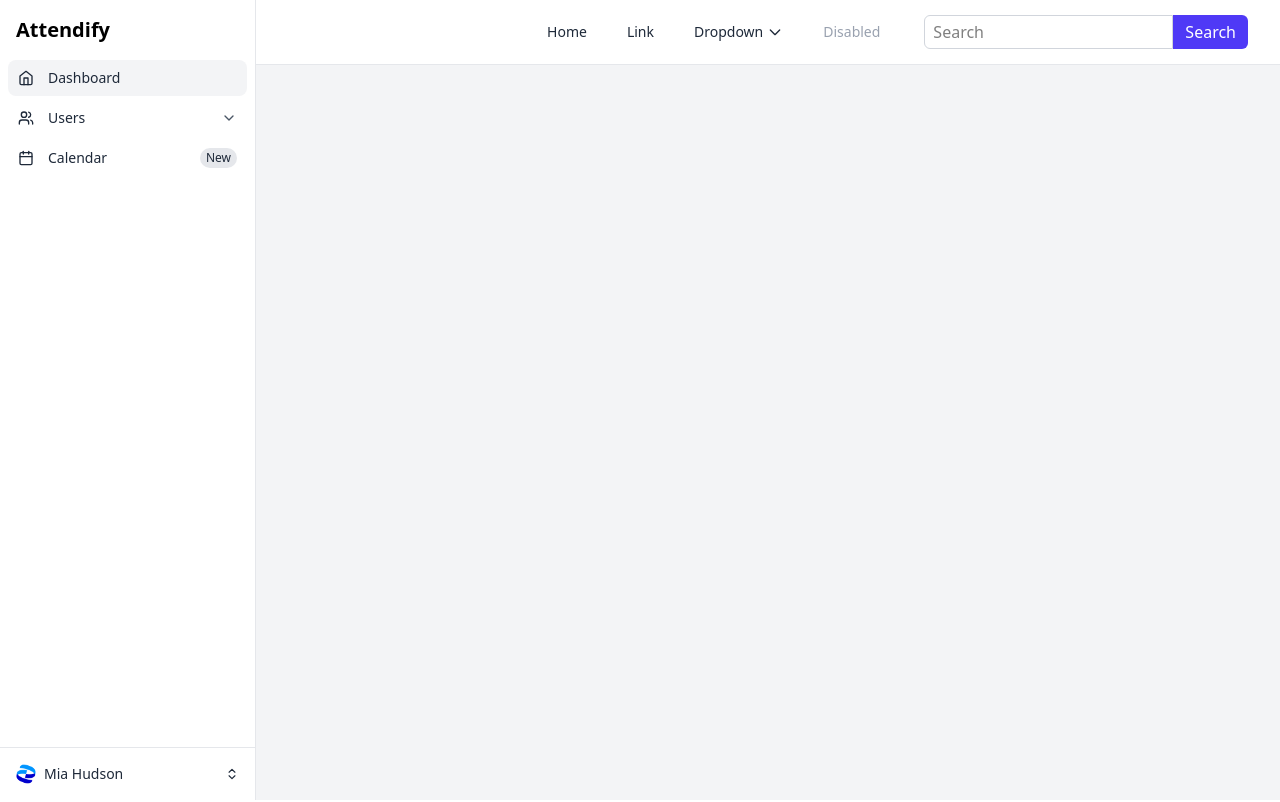
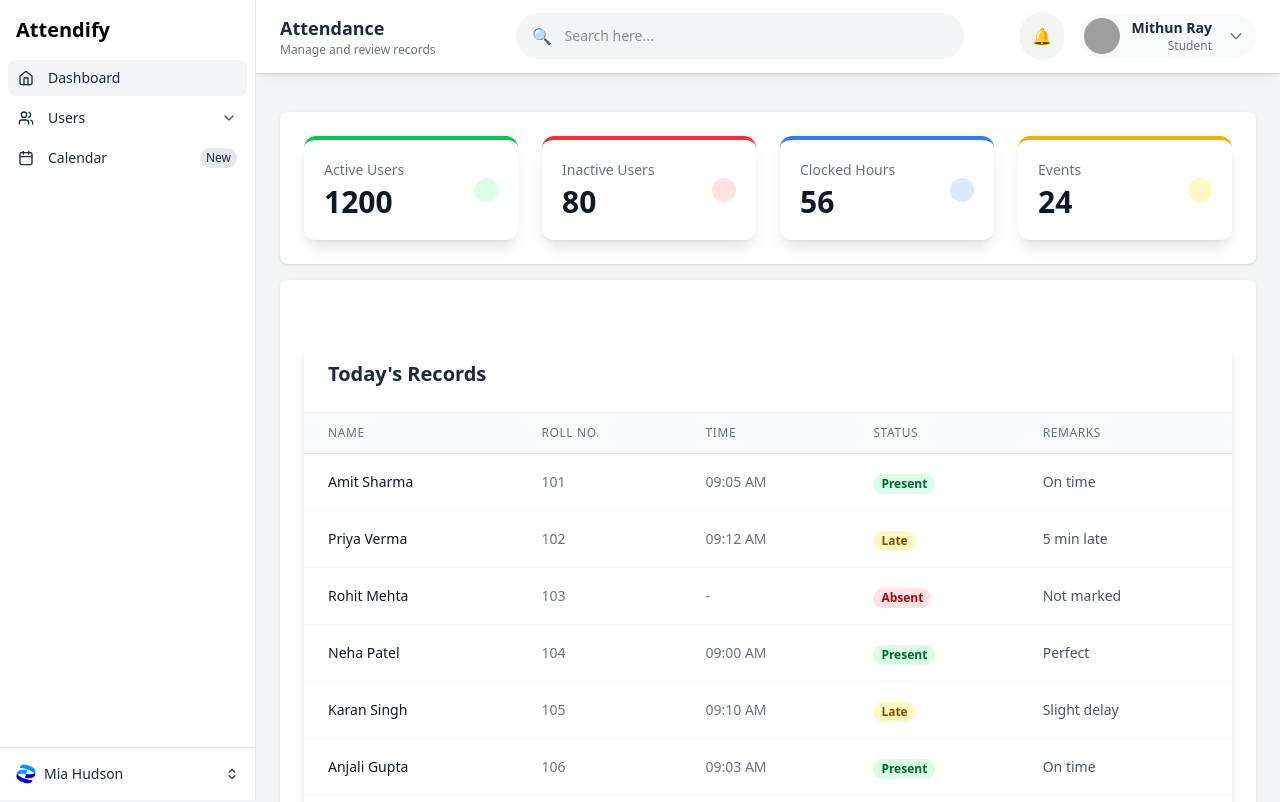
Before and after one commit to Chetan13334/Attendance_Management, a React (Vite) app: page /dashboard in a window 1280 px wide. Shown: the top 802 px of the page. Built offline with nearby package versions, Linux system fonts and the light colour scheme; no server answers; sample sign-in values are in the browser's storage; grey boxes are pictures that could not be loaded.

Commit message:
update navbar and dashboard content

```diff
--- a/src/components/common/Navbar.jsx
+++ b/src/components/common/Navbar.jsx
@@ -1,49 +1,114 @@
-import React from 'react'
+import React, { useState } from 'react';
+import { X } from 'lucide-react';
 
-function Navbar() {
-  return (
-    <>
-    <nav class="bg-white border-b border-gray-200">
-  <div class="max-w-7xl mx-auto px-4 sm:px-6 lg:px-8">
-    <div class="flex justify-between h-16 items-center">
+const Navbar = () => {
+    const [isProfileOpen, setIsProfileOpen] = useState(false);
 
-      <a href="#" class="text-xl font-bold text-gray-800">Navbar</a>
+    const [searchValue, setSearchValue] = useState('');
 
 
-      <div class="hidden sm:flex space-x-4 items-center">
-        <a href="#" class="text-gray-800 hover:text-indigo-600 px-3 py-2 rounded-md text-sm font-medium">Home</a>
-        <a href="#" class="text-gray-800 hover:text-indigo-600 px-3 py-2 rounded-md text-sm font-medium">Link</a>
+    const handleClear = () => {
+        setSearchValue('');
+    };
 
 
-        <div class="relative group">
-          <button class="flex items-center text-gray-800 hover:text-indigo-600 px-3 py-2 rounded-md text-sm font-medium">
-            Dropdown
-            <svg class="ml-1 h-4 w-4" xmlns="http://www.w3.org/2000/svg" fill="none" viewBox="0 0 24 24" stroke="currentColor">
-              <path stroke-linecap="round" stroke-linejoin="round" stroke-width="2" d="M19 9l-7 7-7-7" />
-            </svg>
+    const handleChange = (e) => {
+        setSearchValue(e.target.value);
+    };
+
+
+    return (
+        <nav className="w-full bg-white border-b shadow-sm fixed top-0 left-0 right-0 z-40 lg:pl-64">
+
+            <div className="px-4 sm:px-6 py-3 flex items-center justify-between">
+
+
+                <div className="flex-shrink-0 mr-4 sm:mr-8">
+
+                    <h2 className="text-sm lg:text-lg font-bold text-gray-800">Attendance</h2>
+
+                    <p className="text-[0.6rem] lg:text-xs text-gray-500">Manage and review records</p>
+                </div>
+
+
+                <div className="flex-1 max-w-xs sm:max-w-md lg:mx-auto">
+                    <div className="relative">
+
+                        <span className="absolute inset-y-0 left-0 flex items-center pl-4 text-gray-400">
+                            🔍
+                        </span>
+                        <input
+                            type="search"
+                            placeholder="Search here..."
+                            value={searchValue}
+                            onChange={handleChange}
+
+                            style={{ WebkitAppearance: 'none', MozAppearance: 'textfield' }}
+                            className="w-full pl-12 pr-4 sm:pr-16 py-3 text-sm bg-gray-100 rounded-full border border-gray-100 focus:outline-none focus:ring-indigo-300 focus:border-indigo-300 transition duration-150 text-gray-800"
+                        />
+
+
+                        {searchValue && (
+                            <button
+                                onClick={handleClear}
+
+                                className="flex absolute inset-y-0 right-0 items-center pr-4 text-gray-500 hover:text-gray-700 transition duration-150"
+                                title="Clear search"
+                            >
+
                             </button>
-          <div class="absolute left-0 mt-2 w-48 bg-white border border-gray-200 rounded-md shadow-lg opacity-0 group-hover:opacity-100 invisible group-hover:visible transition-opacity">
-            <a href="#" class="block px-4 py-2 text-gray-700 hover:bg-gray-100">Action</a>
-            <a href="#" class="block px-4 py-2 text-gray-700 hover:bg-gray-100">Another action</a>
-            <div class="border-t border-gray-200"></div>
-            <a href="#" class="block px-4 py-2 text-gray-700 hover:bg-gray-100">Something else here</a>
+                        )}
                     </div>
                 </div>
 
-        <a href="#" class="text-gray-400 px-3 py-2 rounded-md text-sm font-medium cursor-not-allowed">Disabled</a>
+
+                <div className="flex items-center space-x-2 sm:space-x-4 ml-2 flex-shrink-0">
 
 
-        <form class="flex ml-4">
-          <input type="search" placeholder="Search" class="px-2 py-1 border border-gray-300 rounded-l-md focus:outline-none focus:ring-1 focus:ring-indigo-500 focus:border-indigo-500"/>
-          <button type="submit" class="px-3 py-1 bg-indigo-600 text-white rounded-r-md hover:bg-indigo-700">Search</button>
-        </form>
+                    <button className="p-2 sm:p-3 rounded-full bg-gray-100 hover:bg-gray-200">
+                        🔔
+                    </button>
+
+
+                    <div className="relative">
+                        <button
+                            className="flex items-center space-x-1 sm:space-x-3 p-1 bg-gray-50 rounded-full cursor-pointer hover:bg-gray-100 transition focus:outline-none"
+                            onClick={() => setIsProfileOpen(!isProfileOpen)}
+                        >
+                            <div className="w-8 h-8 sm:w-9 sm:h-9">
+
+                                <img src="https://i.pravatar.cc/150?img=68" alt="User Avatar" className="w-full h-full rounded-full object-cover" />
+                            </div>
+
+                            <div className="hidden sm:block pr-1 text-right">
+                                <div className="text-sm font-semibold text-gray-800">Mithun Ray</div>
+                                <div className="text-xs text-gray-500">Student</div>
+                            </div>
+
+                            <svg
+                                className={`w-4 h-4 text-gray-500 mr-2 transform transition-transform ${isProfileOpen ? 'rotate-180' : 'rotate-0'}`}
+                                fill="none"
+                                viewBox="0 0 24 24"
+                                stroke="currentColor"
+                            >
+                                <path strokeLinecap="round" strokeLinejoin="round" strokeWidth="2" d="M19 9l-7 7-7-7" />
+                            </svg>
+                        </button>
+
+
+                        {isProfileOpen && (
+                            <div className="absolute right-0 mt-2 w-48 bg-white rounded-lg shadow-lg py-1 z-50 border border-gray-100">
+                                <a href="#" className="block px-4 py-2 text-sm text-gray-700 hover:bg-gray-100">View Profile</a>
+                                <a href="#" className="block px-4 py-2 text-sm text-gray-700 hover:bg-gray-100">Switch Account</a>
+                                <hr className="my-1" />
+                                <a href="#" className="block px-4 py-2 text-sm text-red-600 hover:bg-gray-100">Sign Out</a>
+                            </div>
+                        )}
                     </div>
                 </div>
             </div>
         </nav>
+    );
+};
 
-    </>
-  )
-}
-
-export default Navbar
+export default Navbar;
--- a/src/components/dashboard/AttendanceTable.jsx
+++ b/src/components/dashboard/AttendanceTable.jsx
@@ -0,0 +1,92 @@
+import React from "react";
+import { Search } from "lucide-react";
+
+
+const DUMMY_RECORDS = [
+  { id: "101", name: "Amit Sharma", time: "09:05 AM", status: "Present", remarks: "On time" },
+  { id: "102", name: "Priya Verma", time: "09:12 AM", status: "Late", remarks: "5 min late" },
+  { id: "103", name: "Rohit Mehta", time: "-", status: "Absent", remarks: "Not marked" },
+  { id: "104", name: "Neha Patel", time: "09:00 AM", status: "Present", remarks: "Perfect" },
+  { id: "105", name: "Karan Singh", time: "09:10 AM", status: "Late", remarks: "Slight delay" },
+  { id: "106", name: "Anjali Gupta", time: "09:03 AM", status: "Present", remarks: "On time" },
+  { id: "107", name: "Rahul Jain", time: "-", status: "Absent", remarks: "Leave applied" },
+  { id: "108", name: "Meena Joshi", time: "08:59 AM", status: "Present", remarks: "Early" },
+  { id: "109", name: "Vikas Kumar", time: "09:06 AM", status: "Present", remarks: "On time" },
+  { id: "110", name: "Sneha Das", time: "09:02 AM", status: "Present", remarks: "Good" },
+  { id: "111", name: "Arjun Yadav", time: "-", status: "Absent", remarks: "No info" },
+  { id: "112", name: "Deepika Rao", time: "09:15 AM", status: "Late", remarks: "Traffic" },
+  { id: "113", name: "Ravi Malhotra", time: "09:00 AM", status: "Present", remarks: "Excellent" },
+  { id: "114", name: "Simran Kaur", time: "09:07 AM", status: "Present", remarks: "Good" },
+];
+
+
+const getStatusClasses = (status) => {
+  if (status === "Present") return "bg-green-100 text-green-800";
+  if (status === "Absent") return "bg-red-100 text-red-800";
+  if (status === "Late") return "bg-yellow-100 text-yellow-800";
+  return "bg-gray-100 text-gray-800";
+};
+
+function AttendanceTable({ records = DUMMY_RECORDS }) {
+  return (
+    <div className="bg-white rounded-xl shadow-lg mt-8">
+
+      <div className="p-4 sm:p-6 flex justify-between items-center border-b border-gray-100 flex-wrap">
+        <h3 className="text-xl font-semibold text-gray-800 mb-2 sm:mb-0">
+          Today's Records
+        </h3>
+
+      </div>
+
+
+      <div className="overflow-x-auto">
+        <table className="min-w-full divide-y divide-gray-200">
+          <thead className="bg-gray-50">
+            <tr>
+              {["Name", "Roll No.", "Time", "Status", "Remarks"].map((header) => (
+                <th
+                  key={header}
+                  className="px-6 py-3 text-left text-xs font-medium text-gray-500 uppercase tracking-wider whitespace-nowrap"
+                >
+                  {header}
+                </th>
+              ))}
+            </tr>
+          </thead>
+          <tbody className="bg-white divide-y divide-gray-100">
+            {records.map((record) => (
+              <tr
+                key={record.id}
+                className="hover:bg-gray-50 transition duration-150"
+              >
+                <td className="px-6 py-4 whitespace-nowrap text-sm font-medium text-gray-900">
+                  {record.name}
+                </td>
+                <td className="px-6 py-4 whitespace-nowrap text-sm text-gray-500">
+                  {record.id}
+                </td>
+                <td className="px-6 py-4 whitespace-nowrap text-sm text-gray-500">
+                  {record.time}
+                </td>
+                <td className="px-6 py-4 whitespace-nowrap">
+                  <span
+                    className={`px-2 inline-flex text-xs leading-5 font-semibold rounded-full ${getStatusClasses(
+                      record.status
+                    )}`}
+                  >
+                    {record.status}
+                  </span>
+                </td>
+                <td className="px-6 py-4 whitespace-nowrap text-sm text-gray-600">
+                  {record.remarks}
+                </td>
+              </tr>
+            ))}
+          </tbody>
+        </table>
+      </div>
+    </div>
+  );
+}
+
+export default AttendanceTable;
--- a/src/components/dashboard/Statsoverview.jsx
+++ b/src/components/dashboard/Statsoverview.jsx
@@ -0,0 +1,67 @@
+import React from 'react';
+import { UserCheck, UserX, Clock, Calendar } from 'lucide-react';
+
+
+const IconMap = {
+  UserCheck,
+  UserX,
+  Clock,
+  Calendar,
+};
+
+
+const StatCard = ({ title, value, icon: Icon, color }) => {
+  const IconComponent = Icon ? IconMap[Icon.name] : null;
+
+
+  const borderColor = {
+    green: "border-green-500",
+    red: "border-red-500",
+    blue: "border-blue-500",
+    yellow: "border-yellow-500",
+  };
+
+  const bgColor = {
+    green: "bg-green-100 text-green-600",
+    red: "bg-red-100 text-red-600",
+    blue: "bg-blue-100 text-blue-600",
+    yellow: "bg-yellow-100 text-yellow-600",
+  };
+
+  return (
+    <div
+      className={`p-5 bg-white rounded-xl shadow-lg transition duration-300 hover:shadow-xl flex items-center justify-between border-t-4 ${borderColor[color] || 'border-gray-500'}`}
+    >
+      <div>
+        <p className="text-sm font-medium text-gray-500">{title}</p>
+        <p className="mt-1 text-3xl font-semibold text-gray-900">{value}</p>
+      </div>
+      <div className={`p-3 rounded-full ${bgColor[color] || 'bg-gray-100 text-gray-600'}`}>
+        {IconComponent && <IconComponent className="w-6 h-6" />}
+      </div>
+    </div>
+  );
+};
+
+
+function Statsoverview({ stats = [] }) {
+
+  if (!stats.length) {
+    stats = [
+      { title: "Active Users", value: 1200, icon: UserCheck, color: "green" },
+      { title: "Inactive Users", value: 80, icon: UserX, color: "red" },
+      { title: "Clocked Hours", value: 56, icon: Clock, color: "blue" },
+      { title: "Events", value: 24, icon: Calendar, color: "yellow" },
+    ];
+  }
+
+  return (
+    <div className="grid grid-cols-1 sm:grid-cols-2 lg:grid-cols-4 gap-6">
+      {stats.map((stat) => (
+        <StatCard key={stat.title} {...stat} />
+      ))}
+    </div>
+  );
+}
+
+export default Statsoverview;
--- a/src/pages/DashboardPage.jsx
+++ b/src/pages/DashboardPage.jsx
@@ -2,47 +2,65 @@
 import { useNavigate } from "react-router-dom";
 import { auth } from "../firebase";
 import { signOut } from "firebase/auth";
-import Sidebar from "../components/common/Sidebar";
-import Navbar from "../components/common/Navbar";
+
+import Sidebar from "../components/common/Sidebar.jsx";
+import Navbar from "../components/common/Navbar.jsx";
+
+import AttendanceTable from "../components/dashboard/AttendanceTable.jsx";
+import Statsoverview from "../components/dashboard/Statsoverview.jsx";
+
+
+const MOCK_USER = { uid: "mock-user-123", email: "test@user.com" };
 
 const DashboardPage = () => {
   const [user, setUser] = useState(null);
   const navigate = useNavigate();
 
   useEffect(() => {
-    const unsubscribe = auth.onAuthStateChanged((currentUser) => {
-      if (currentUser) {
-        setUser(currentUser);
-      } else {
-        navigate("/signin");
-      }
-    });
 
-    return () => unsubscribe();
-  }, [navigate]);
+    setTimeout(() => {
+      setUser(MOCK_USER);
+    }, 500);
+  }, []);
 
-  const handleSignOut = async () => {
-    try {
-      await signOut(auth);
-      navigate("/signin");
-    } catch (error) {
-      console.error("Error signing out:", error);
-    }
+  const handleSignOut = () => {
+    console.log("Mock sign out successful.");
+    signOut(auth);
+    navigate("/signin");
   };
 
   if (!user) {
     return (
       <div className="min-h-screen flex items-center justify-center bg-gray-100">
-        <div className="text-gray-600">Loading...</div>
+        <div className="text-gray-600">Loading Dashboard...</div>
       </div>
     );
   }
 
   return (
-    <div className="min-h-screen bg-gray-100">
-      <Sidebar />
-      <div>
-        <Navbar />
+    <div className="min-h-screen bg-gray-100 flex">
+
+      <aside className="bg-gray-800 text-white w-64 fixed top-0 left-0 h-screen z-30 hidden lg:block">
+        <Sidebar />
+      </aside>
+
+
+      <div className="flex-1 flex flex-col lg:ml-64">
+
+        <header className="fixed top-0 left-0 lg:left-64 right-0 h-16 z-20 bg-indigo-600 text-white shadow-lg flex items-center px-4">
+          <Navbar />
+        </header>
+
+
+        <main className="pt-20 px-4 sm:px-6">
+
+          <div className="mt-8 bg-white p-6 rounded-lg shadow">
+            <Statsoverview />
+          </div>
+          <div className="mt-4 bg-white p-6 rounded-lg shadow">
+            <AttendanceTable />
+          </div>
+        </main>
       </div>
     </div>
   );
```
Also changed, not shown: src/components/dashboard/AttendanceCard.jsx (deleted). Lines whose indentation alone changed are shown as unchanged.
